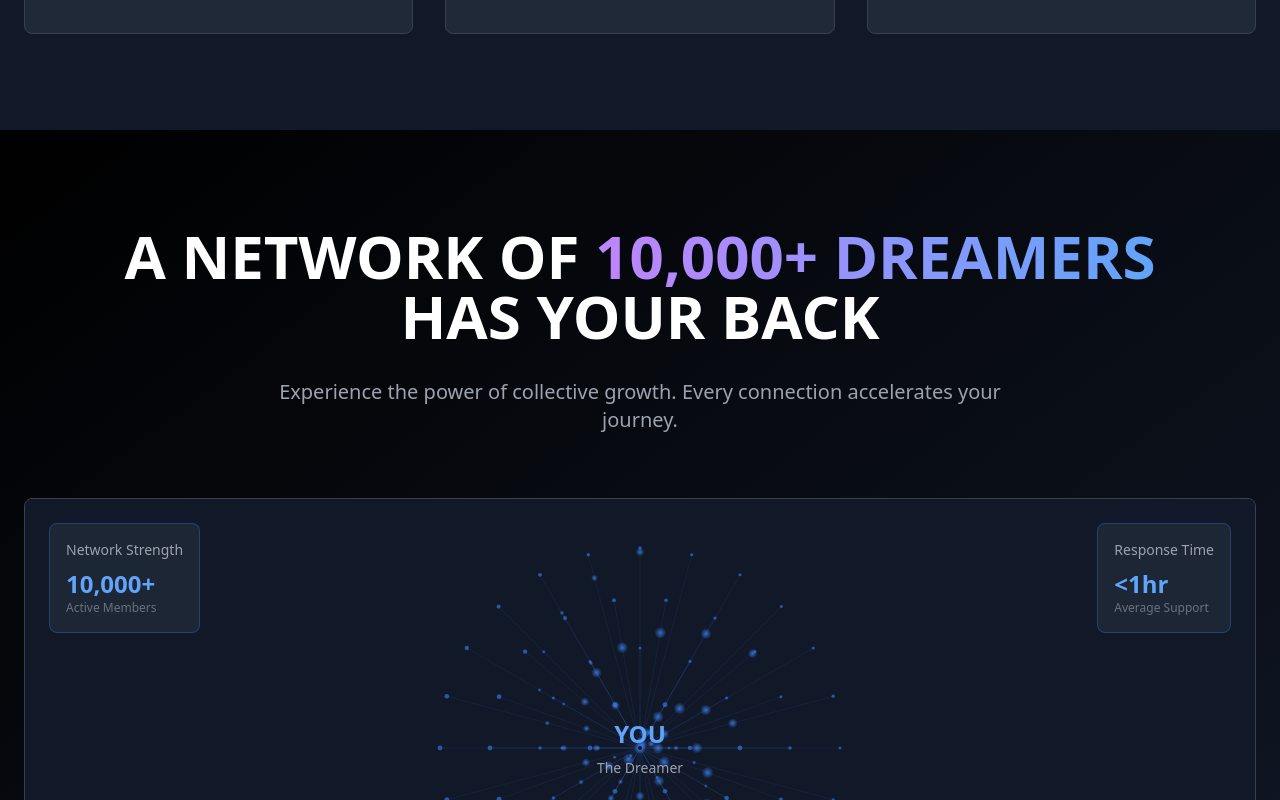
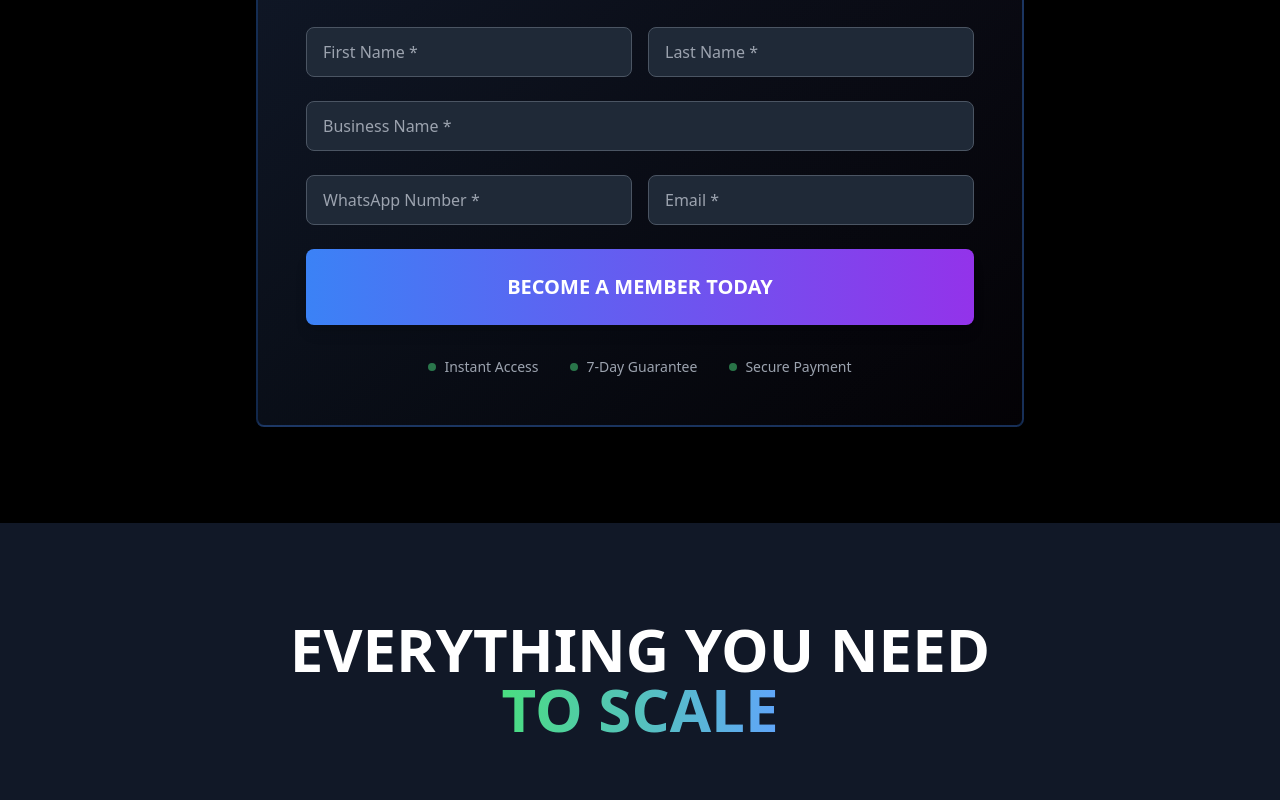
Before and after one commit to sathis2003/growth, a React (Vite) app: page / in a window 1280 px wide. Shown: the part 5920-6720 px from the top of the page. Built offline with nearby package versions, Linux system fonts and the light colour scheme.

Commit message:
first commit

```diff
--- a/src/components/Dream100LandingPage.tsx
+++ b/src/components/Dream100LandingPage.tsx
@@ -13,15 +13,17 @@ const Dream100LandingPage = () => {
     <div className="min-h-screen bg-black text-white">
       <Dream100Hero />
       <Dream100Stats />
+
       <Dream100Benefits />
-      <Dream100Tools />
-      <Dream100Network />
-      <Dream100SuccessStories />
-      {/* <Dream100Urgency /> */}
       <div data-section="membership">
         <Dream100Membership />
       </div>
-      <Dream100FAQ />
+      <Dream100Tools />
+      {/* <Dream100Network /> */}
+      <Dream100SuccessStories />
+      {/* <Dream100Urgency /> */}
+
+      {/* <Dream100FAQ /> */}
       <Dream100Footer />
     </div>
   );
```
